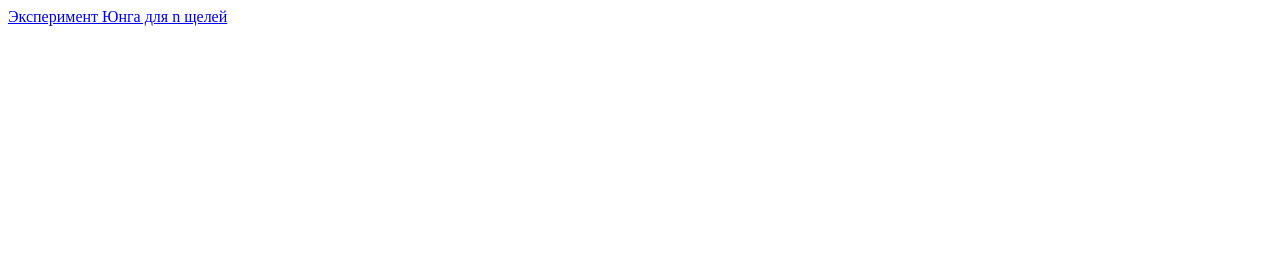
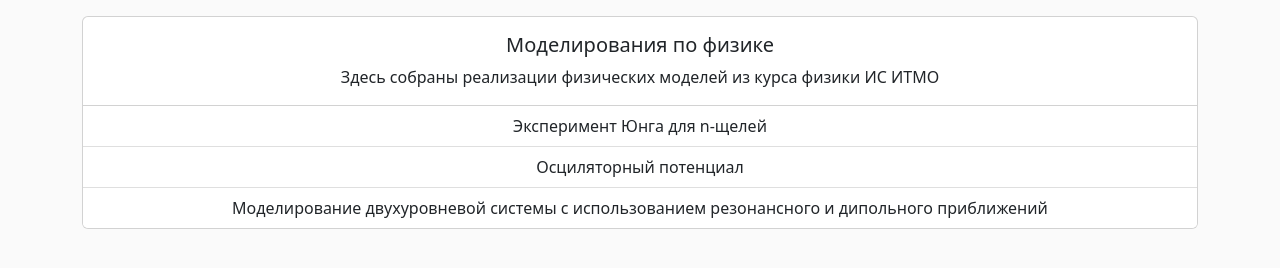
Before and after one commit to Bibletoon/bibletoon.github.io, a plain HTML site: page index.html in a window 1280 px wide. Drawn offline with nearby package versions, Linux system fonts and the light colour scheme.

Commit message:
Restyle: index page

```diff
--- a/index.html
+++ b/index.html
@@ -1 +1,30 @@
-<a href="/young-experiment/">Эксперимент Юнга для n щелей</a>
+<!DOCTYPE html>
+<html lang="en">
+<head>
+    <meta charset="UTF-8">
+    <meta http-equiv="X-UA-Compatible" content="IE=edge">
+    <meta name="viewport" content="width=device-width, initial-scale=1.0">
+    <link href="https://cdn.jsdelivr.net/npm/bootstrap@5.2.0-beta1/dist/css/bootstrap.min.css" rel="stylesheet"></link>
+    <style>
+        body {
+            background-color: #fafafa;
+        }
+    </style>
+    <title>Bibletoon stuff</title>
+</head>
+<body>
+    <div class="container text-center mt-3">
+        <div class="card">
+            <div class="card-body">
+              <h5 class="card-title">Моделирования по физике</h5>
+              <p class="card-text">Здесь собраны реализации физических моделей из курса физики ИС ИТМО</p>
+            </div>
+            <div class="list-group list-group-flush">
+              <a href="/young-experiment/" class="list-group-item list-group-item-action">Эксперимент Юнга для n-щелей</a>
+              <a href="/oscillatory-potential/" class="list-group-item">Осциляторный потенциал</a>
+              <a href="/two-level-system/" class="list-group-item">Моделирование двухуровневой системы с использованием резонансного и дипольного приближений</a>
+            </div>
+          </div>
+    </div>
+</body>
+</html>
```
